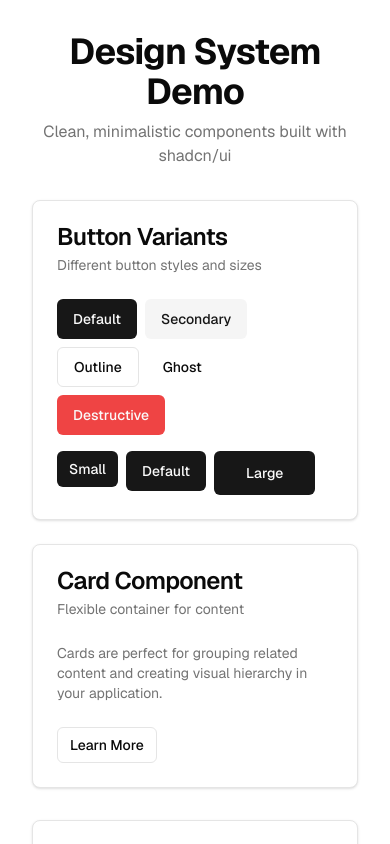
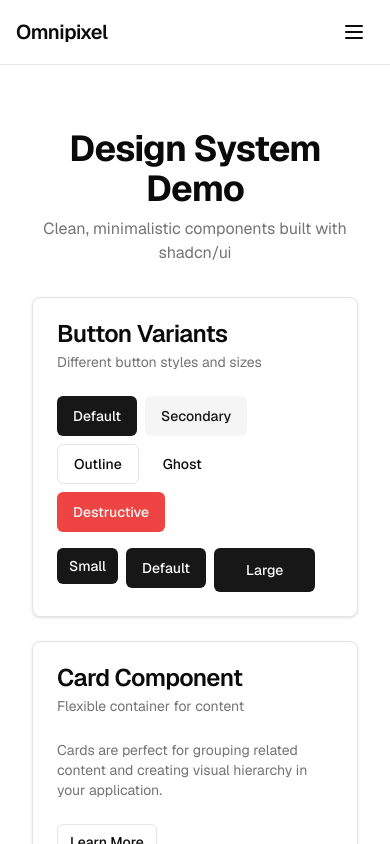
Before and after one commit to drilon-searchmind/searchmind-omnipixel-v2, a Next.js app: page / in a window 390 px wide. Shown: the top 844 px of the page. Built offline with nearby package versions, Linux system fonts and the light colour scheme.

Commit message:
:construction: ui added navigation component

```diff
--- a/src/app/layout.js
+++ b/src/app/layout.js
@@ -1,5 +1,6 @@
 import { Geist, Geist_Mono } from "next/font/google";
 import "./globals.css";
+import { Navigation } from "@/components/navigation";
 
 const geistSans = Geist({
     variable: "--font-geist-sans",
@@ -12,8 +13,8 @@ const geistMono = Geist_Mono({
 });
 
 export const metadata = {
-  title: "Create Next App",
-  description: "Generated by create next app",
+    title: "Omnipixel",
+    description: "Omnipixel Application",
 };
 
 export default function RootLayout({ children }) {
@@ -22,6 +23,7 @@ export default function RootLayout({ children }) {
             <body
                 className={`${geistSans.variable} ${geistMono.variable} antialiased`}
             >
+                <Navigation />
                 {children}
             </body>
         </html>
--- a/src/app/page.js
+++ b/src/app/page.js
@@ -10,7 +10,7 @@ import {
 
 export default function Home() {
 	return (
-    <div className="flex min-h-screen items-center justify-center p-8">
+		<div className="flex min-h-screen items-center justify-center p-8 pt-16">
 			<main className="w-full max-w-4xl space-y-8">
 				<div className="space-y-2 text-center">
 					<h1 className="text-4xl font-bold tracking-tight">
--- /dev/null
+++ b/src/components/navigation.jsx
@@ -0,0 +1,100 @@
+"use client";
+
+import * as React from "react";
+import { Button } from "@/components/ui/button";
+import { cn } from "@/lib/utils";
+
+const navigationItems = [
+	{ name: "Home", href: "#" },
+	{ name: "About", href: "#" },
+	{ name: "Services", href: "#" },
+	{ name: "Contact", href: "#" },
+];
+
+export function Navigation() {
+	const [mobileMenuOpen, setMobileMenuOpen] = React.useState(false);
+
+	return (
+		<nav className="sticky top-0 z-50 w-full border-b bg-background/95 backdrop-blur supports-[backdrop-filter]:bg-background/60">
+			<div className="container mx-auto px-4 sm:px-6 lg:px-8">
+				<div className="flex h-16 items-center justify-between">
+					{/* Logo */}
+					<div className="flex items-center">
+						<a href="/" className="text-xl font-semibold tracking-tight">
+							Omnipixel
+						</a>
+					</div>
+
+					{/* Desktop Navigation */}
+					<div className="hidden md:flex md:items-center md:space-x-6">
+						{navigationItems.map((item) => (
+							<a
+								key={item.name}
+								href={item.href}
+								className="text-sm font-medium text-foreground transition-colors hover:text-foreground/80"
+							>
+								{item.name}
+							</a>
+						))}
+					</div>
+
+					{/* Mobile Menu Button */}
+					<div className="md:hidden">
+						<Button
+							variant="ghost"
+							size="icon"
+							onClick={() => setMobileMenuOpen(!mobileMenuOpen)}
+							aria-label="Toggle menu"
+						>
+							<svg
+								className="h-6 w-6"
+								fill="none"
+								stroke="currentColor"
+								viewBox="0 0 24 24"
+							>
+								{mobileMenuOpen ? (
+									<path
+										strokeLinecap="round"
+										strokeLinejoin="round"
+										strokeWidth={2}
+										d="M6 18L18 6M6 6l12 12"
+									/>
+								) : (
+									<path
+										strokeLinecap="round"
+										strokeLinejoin="round"
+										strokeWidth={2}
+										d="M4 6h16M4 12h16M4 18h16"
+									/>
+								)}
+							</svg>
+						</Button>
+					</div>
+				</div>
+
+				{/* Mobile Menu */}
+				<div
+					className={cn(
+						"md:hidden",
+						mobileMenuOpen
+							? "block border-t"
+							: "hidden"
+					)}
+				>
+					<div className="space-y-1 px-2 pb-3 pt-2">
+						{navigationItems.map((item) => (
+							<a
+								key={item.name}
+								href={item.href}
+								className="block rounded-md px-3 py-2 text-base font-medium text-foreground transition-colors hover:bg-accent hover:text-accent-foreground"
+								onClick={() => setMobileMenuOpen(false)}
+							>
+								{item.name}
+							</a>
+						))}
+					</div>
+				</div>
+			</div>
+		</nav>
+	);
+}
```
Also changed, not shown: src/app/globals.css (indentation only), src/components/ui/button.jsx (indentation only), src/components/ui/card.jsx (indentation only). Lines whose indentation alone changed are shown as unchanged.
